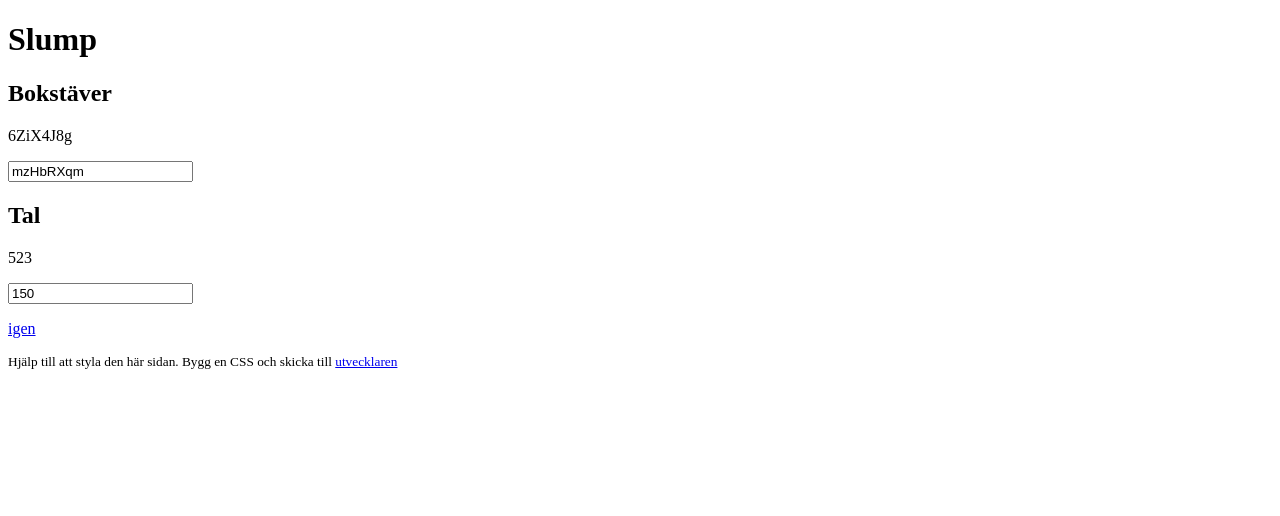
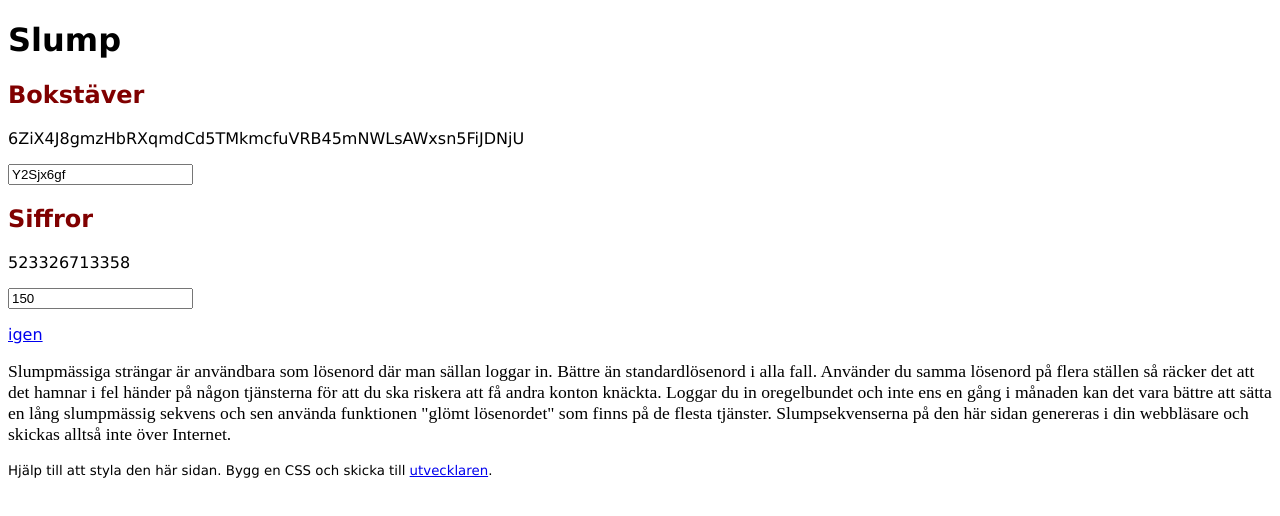
Before and after one commit to Reposoft/slump.nu, a plain HTML site: page index.html in a window 1280 px wide. Drawn offline with Linux system fonts and the light colour scheme.

Commit message:
page update

```diff
--- a/index.html
+++ b/index.html
@@ -7,23 +7,42 @@
 <script type="text/javascript" src="jquery-1.1.3.1.js"></script>
 <script type="text/javascript" src="slump.js"></script>
 <script type="text/javascript" src="mailto.js"></script>
+<link type="text/css" rel="stylesheet" href="plain.css"></link>
+<!-- alternative stylesheets -->
+
 </head>
 <body>
 
-<h1>Slump</h1>
+<h1 id="pagetitle">Slump</h1>
 
+<div id="randomletters">
 <h2>Bokstäver</h2>
-<p><span class="result slump_string" title="sträng med 8 tecken"></span></p>
-<p><input type="text" class="result slump_string" maxlength="8" title="lämpligt som lösenord"></input></p>
+<p class="text"><span class="result slump_string" title="sträng med 50 tecken"></span></p>
+<p class="select"><input type="text" class="result slump_string" maxlength="8" title="lämpligt som lösenord"></input></p>
+</div>
 
-<h2>Tal</h2>
-<p><span class="slump_number" title="ett nummer under 1000"></span></p>
-<p><input type="text" class="result slump_number" maxlength="3" title="max tre siffror"></input></p>
+<div id="randomnumbers">
+<h2>Siffror</h2>
+<p class="text"><span class="slump_number" title="ett nummer under 1000000000000 (1 biljon)"></span></p>
+<p class="select"><input type="text" class="result slump_number" maxlength="3" title="max tre siffror"></input></p>
+</div>
 
-<p><a id="refresh" href="javascript:window.location.reload(true)">igen</a></p>
+<div id="commandbar"><a id="refresh" href="javascript:window.location.reload(true)">igen</a></div>
 
+<div id="manual">
+<p>Slumpmässiga strängar är användbara som lösenord där man sällan loggar in.
+Bättre än standardlösenord i alla fall.
+Använder du samma lösenord på flera ställen så räcker det att det hamnar i fel händer på någon tjänsterna
+för att du ska riskera att få andra konton knäckta.
+Loggar du in oregelbundet och inte ens en gång i månaden kan det vara bättre att sätta en lång slumpmässig sekvens
+och sen använda funktionen "glömt lösenordet" som finns på de flesta tjänster.
+Slumpsekvenserna på den här sidan genereras i din webbläsare och skickas alltså inte över Internet.
+</div>
+
+<div id="footer">
 <p><small>Hjälp till att styla den här sidan.
-Bygg en CSS och skicka till <a class="mailto" href="#mail to info at this domain">utvecklaren</a></small></p>
+Bygg en CSS och skicka till <a class="mailto" href="#mail to info at this domain">utvecklaren</a>.</small></p>
+</div>
 
 </body>
 </html>
--- /dev/null
+++ b/plain.css
@@ -0,0 +1,12 @@
+@CHARSET "UTF-8";
+
+body {
+	font-family: Verdana, sans-serif;
+}
+#manual {
+	font-family: serif;
+	font-size: 1.1em;
+}
+h2 {
+	color: maroon;
+}
```
